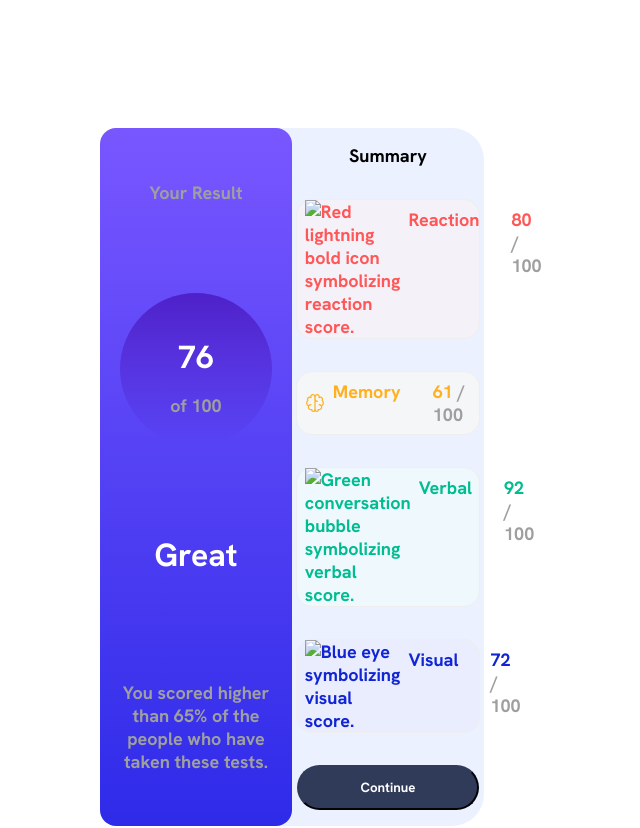
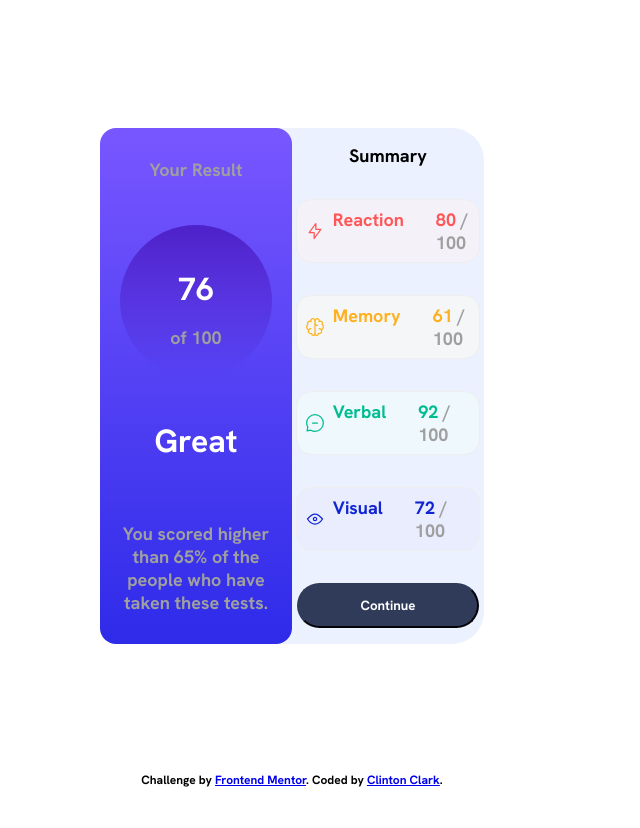
Before and after one commit to clinto-bean/results, a plain HTML site: page index.html in a window 1280 px wide. Shown: the top 828 px of the page, without its empty margins (348-988 px from the left). After the commit the page ends 800 px from the top, so only its background shows below. Drawn offline with Linux system fonts and the light colour scheme; the site is published under a folder, as on GitHub Pages, so addresses that start at the root find nothing.

Commit message:
Update index.html

```diff
--- a/index.html
+++ b/index.html
@@ -38,7 +38,7 @@
         <!-- Score Rows -->
         <div class="row reaction">
           <img
-            src="/assets/images/icon-reaction.svg"
+            src="./assets/images/icon-reaction.svg"
             alt="Red lightning bold icon symbolizing reaction score."
           />
           <div class="category">Reaction</div>
@@ -47,7 +47,7 @@
 
         <div class="row memory">
           <img
-            src="assets/images/icon-memory.svg"
+            src="./assets/images/icon-memory.svg"
             alt="Yellow brain symbolizing memory score."
           />
           <div class="category">Memory</div>
@@ -56,7 +56,7 @@
 
         <div class="row verbal">
           <img
-            src="/assets/images/icon-verbal.svg"
+            src="./assets/images/icon-verbal.svg"
             alt="Green conversation bubble symbolizing verbal score."
           />
           <div class="category">Verbal</div>
@@ -65,7 +65,7 @@
 
         <div class="row visual">
           <img
-            src="/assets/images/icon-visual.svg"
+            src="./assets/images/icon-visual.svg"
             alt="Blue eye symbolizing visual score."
           />
           <div class="category">Visual</div>
```
